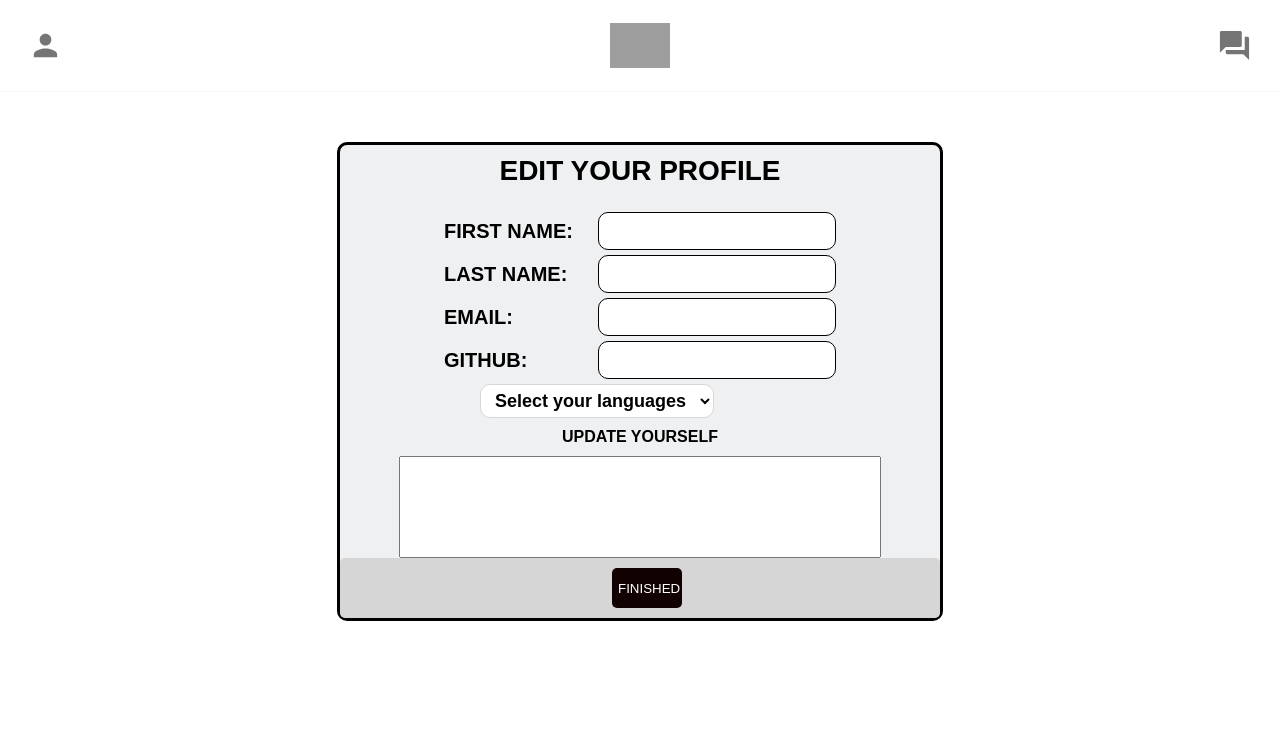
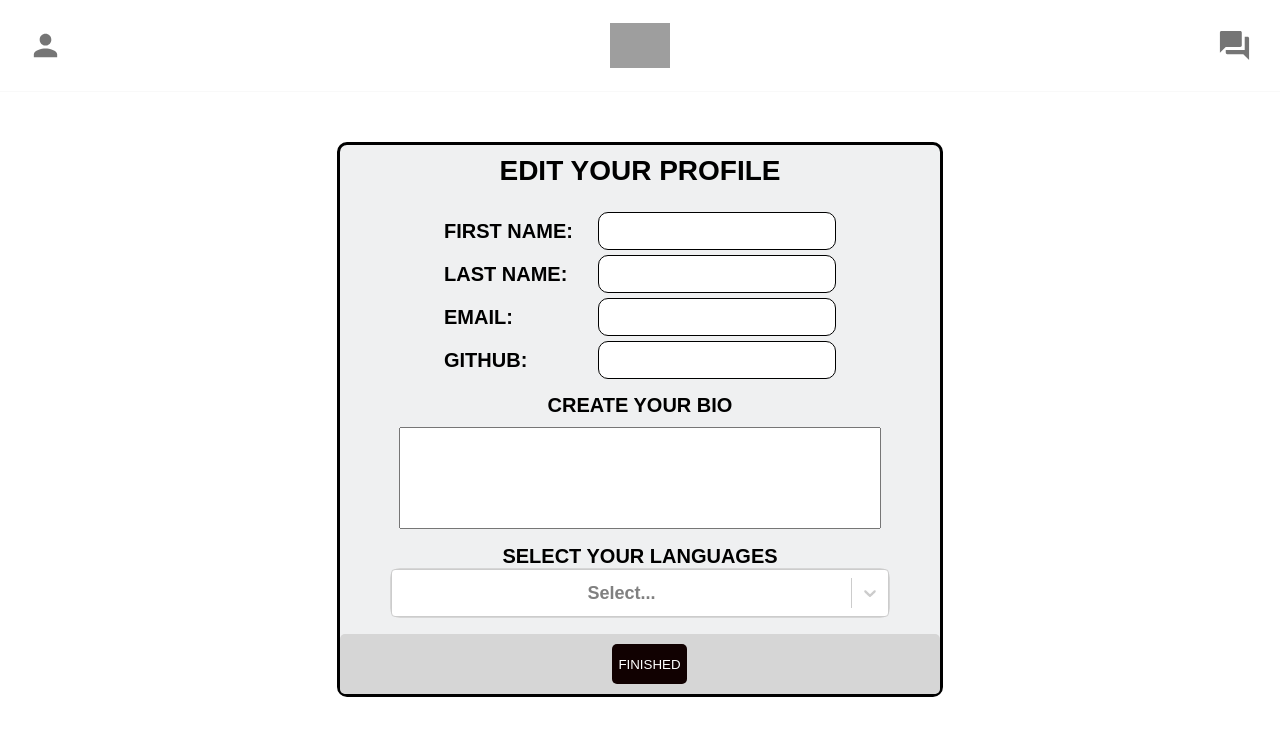
Before and after one commit to LannyLopez/Syntax, a React (Create React App) app in the folder client/: page /profile in a window 1280 px wide. Shown: the top 736 px of the page. Built offline with nearby package versions, Linux system fonts and the light colour scheme; grey boxes are pictures that could not be loaded.

Commit message:
updated profile component to have new dropwdown box, adjusted css

```diff
--- a/client/src/Componets/Profile.js
+++ b/client/src/Componets/Profile.js
@@ -1,56 +1,15 @@
 import React, { useState } from "react";
+import { MySelect } from "./MySelect";
 import "../assets/profile.css";
 
 function Profile() {
   const [showDropdown, setShowDropdown] = useState(false);
   const [selected, setSelected] = useState([]);
   const [user, setUser] = useState({});
-  // get user
-  const options = [
-    "HTML",
-    "CSS",
-    "JAVASCRIPT",
-    "MYSQL",
-    "REACT",
-    "EXPRESS.JS",
-    "MONGODB",
-    "NODE.JS",
-    "NOSQL",
-  ];
-  function clickHandler(event) {
-    setShowDropdown(!showDropdown);
-  }
-  function submitHandler(event) {
-    event.preventDefault();
-    //  grab user data from form and languages from selected
-    //on creation success, history push to homepage
-    //on creation failure, error message
-    console.log("submit");
-  }
-  function DropDownOptions(props) {
-    const isInArray = selected.findIndex((e) => e === props.value);
-    function handleChange(event) {
-      if (isInArray >= 0) {
-        const update = [...selected].filter((e) => e != event.target.value);
-        setSelected(update);
-      } else {
-        setSelected([...selected, event.target.value]);
-      }
-    }
-    return (
-      <label htmlFor={props.value}>
-        <input
-          type="checkbox"
-          id={props.value}
-          value={props.value}
-          onChange={handleChange}
-          checked={isInArray >= 0 ? true : false}
-        />
-        {props.value}
-      </label>
-    );
-  }
 
+  const submitHandler = () => {
+    console.log(selected);
+  };
   return (
     <div className="Profile">
       <form className="container">
@@ -82,36 +41,13 @@ function Profile() {
             {user.github}
           </input>
         </div>
-
-        <div className="multiSelect">
-          <div className="selectBox" onClick={clickHandler}>
-            <select>
-              <option>Select your languages</option>
-              {options.map((option, index) => {
-                // console.log(option);
-                // return;
-                return <DropDownOptions value={option} keys={index} />;
-              })}
-            </select>
-            {user.selectBox}
-            <div className="overSelect"></div>
-          </div>
-          <div
-            id="checkboxes"
-            className={`${showDropdown ? "dropDown" : "hideDropdown"}`}
-          >
-            {options.map((option, index) => {
-              // console.log(option);
-              // return;
-              return <DropDownOptions value={option} keys={index} />;
-            })}
-          </div>
-        </div>
         <div>
-          <h4> UPDATE YOURSELF </h4>
+          <h4> CREATE YOUR BIO </h4>
           <textarea></textarea>
           {user.textarea}
         </div>
+        <MySelect onChange={setSelected} />
+
         <div className="div-button">
           <button className="button" type="submit" onClick={submitHandler}>
             FINISHED
@@ -121,5 +57,4 @@ function Profile() {
     </div>
   );
 }
-
 export default Profile;
--- a/client/src/Componets/Signup.js
+++ b/client/src/Componets/Signup.js
@@ -43,7 +43,7 @@ function Signup() {
           <input type="text" id="username-signup"></input>
         </div>
         <MySelect onChange={setSelected} />
-        {/* </div> */}
+
         <div className="div-button">
           <button className="button" type="submit" onClick={submitHandler}>
             SIGN UP
@@ -55,4 +55,3 @@ function Signup() {
 }
 
 export default Signup;
-// render(<App />, document.getElementById("root"));
--- a/client/src/assets/profile.css
+++ b/client/src/assets/profile.css
@@ -58,6 +58,9 @@ input[type="text"] {
 h4 {
   text-align: center;
   padding: 10px 0 10px 0;
+  color: #000000;
+  font-size: 20px;
+  font-weight: bold;
 }
 
 .multiSelect {
@@ -89,18 +92,6 @@ h4 {
   position: relative;
   left: 99%;
 }
-/* .overSelect {
-    margin: 0 90%;
-    font-size: 18px;
-    height: 0px;
-    padding-left: 10px;
-    padding-right: 10px;
-    color: #666;
-    border: 1px solid #d6d6d6;
-    border-radius: 4px;
-    background: white;
-    outline: none;
-  } */
 
 #checkboxes {
   font-size: 18px;
@@ -126,7 +117,7 @@ h4 {
   display: block;
   margin: 0 45%;
   height: 40px;
-  width: 70px;
+  width: 75px;
   background-color: #110101;
   border: 0;
   text-align: center;
```
